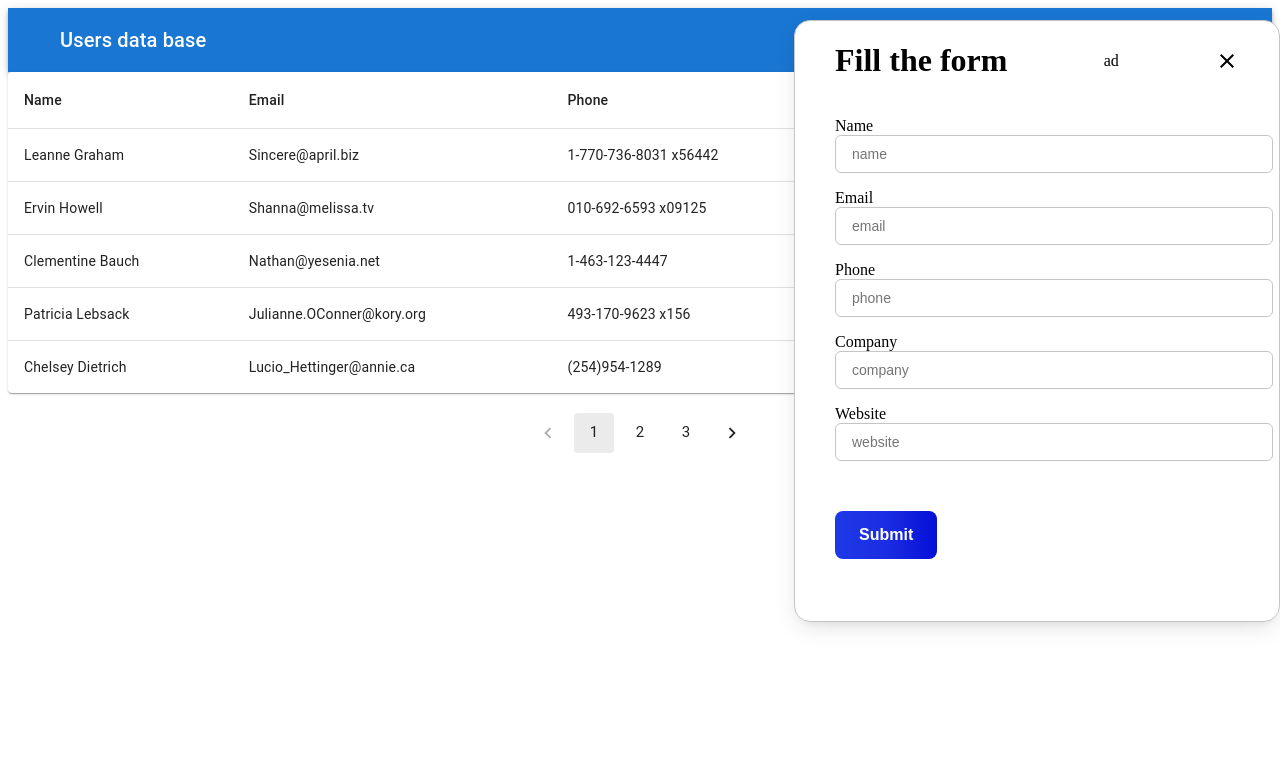
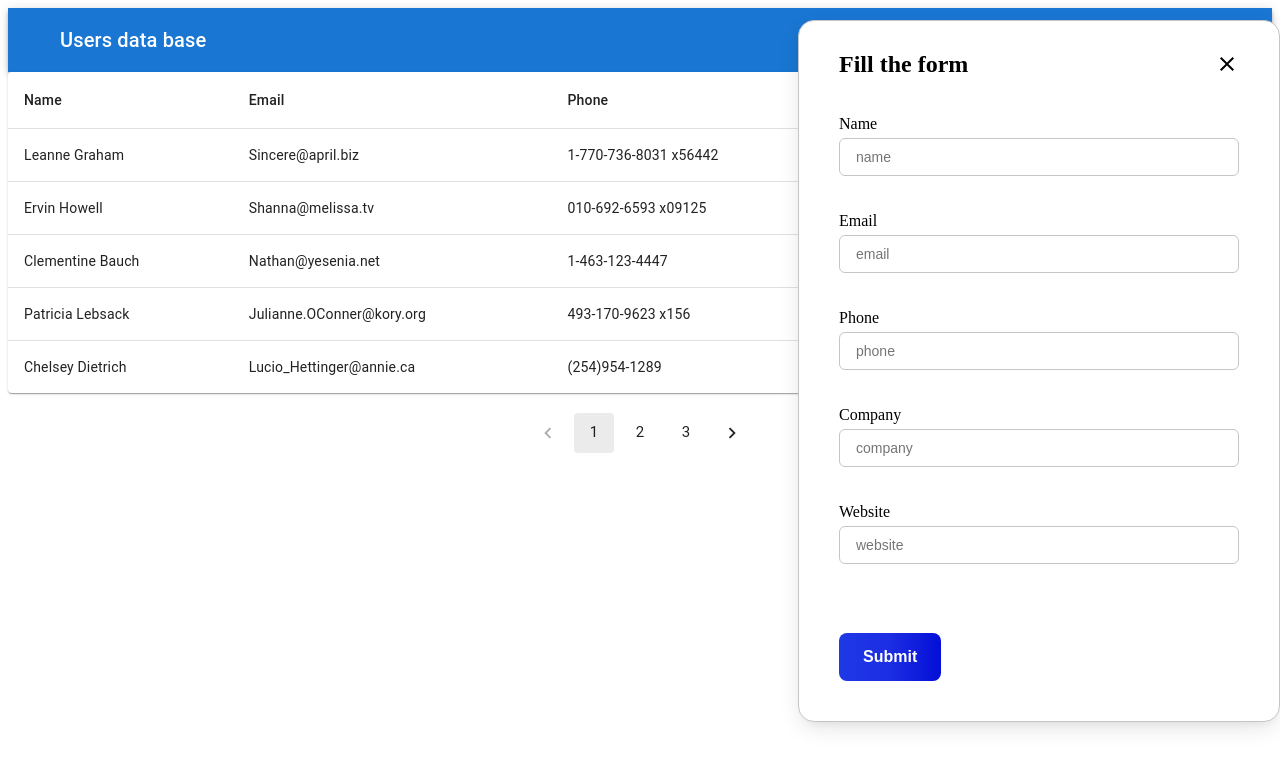
Before and after one commit to IvanKorneev/test-solutions, a React (Create React App) app: page / in a window 1280 px wide. Both pictures are taken after a click on the button "ADD USER". Shown: the top 768 px of the page. Built offline with nearby package versions, Linux system fonts and the light colour scheme; data requests are answered from the project's data file.

Commit message:
add styles for popup

```diff
--- a/src/components/UsersForm/users-form.sass
+++ b/src/components/UsersForm/users-form.sass
@@ -12,11 +12,10 @@
   border: 1px solid #C5C5C5
   box-shadow: 0 8px 24px -4px #0000001F, 0px 6px 12px -6px #00000014
   display: block
-  height: 600px
-  padding: 0 40px
+  padding: 10px 40px 40px
   position: fixed
   top: 20px
-  width: 404px
+  width: 400px
   z-index: 1
   right: 0
   overflow-y: auto
@@ -31,24 +30,30 @@
       cursor: pointer
 
   .input-container
-    margin-top: 16px
+    margin-top: 12px
+    display: flex
+    flex-direction: column
+    height: 85px
 
-  input
-    background: #FFFFFF
-    border-radius: 6px
-    border: 1px solid #C5C5C5
-    font-size: 14px
-    font-style: normal
-    font-weight: 400
-    line-height: 16px
-    padding: 10px 16px
-    width: 100%
-    &:focus
-      border-color: #0073FF
+    label
+      padding: 5px 0
 
-    ::placeholder
-      color: #878787
-      opacity: 1
+    input
+      background: #FFFFFF
+      border-radius: 6px
+      border: 1px solid #C5C5C5
+      font-size: 14px
+      font-style: normal
+      font-weight: 400
+      line-height: 16px
+      padding: 10px 16px
+
+      &:focus
+        border-color: #0073FF
+
+      ::placeholder
+        color: #878787
+        opacity: 1
 
   .submit-button
       margin-top: 50px
@@ -65,6 +70,10 @@
       background: linear-gradient(to right, rgb(30, 57, 230) 0%, rgb(28, 45, 227) 50%, rgb(4, 15, 215) 100%)
       color: #fff
 
+      &:hover
+        opacity: 0.8
+
   .error-message
     margin: 5px
     color: #DC3545
+    font-size: 14px
--- a/src/components/UsersForm/users-form.tsx
+++ b/src/components/UsersForm/users-form.tsx
@@ -44,8 +44,8 @@ export const UserForm = ({onPopupOpen}:UserFormProps) => {
     return (
         <div className='form-container'>
             <div className='form-header'>
-                <h1>Fill the form</h1>
-ad                <CloseIcon className='close-button' onClick={onPopupOpen}/>
+                <h2>Fill the form</h2>
+                <CloseIcon className='close-button' onClick={onPopupOpen}/>
             </div>
 
             <Formik
--- a/src/server/db.json
+++ b/src/server/db.json
@@ -90,12 +90,13 @@
       "company": "Hoeger LLC"
     },
     {
-      "id": 1669477916818.6033,
-      "name": "Иван",
-      "email": "bomak54@gmail.com",
-      "phone": "+380634172006",
-      "company": "dgdg",
-      "website": "www.sabala.com"
+      "id": 11,
+      "name": "Clementina DuBuque",
+      "username": "Moriah.Stanton",
+      "email": "Rey.Padberg@karina.biz",
+      "phone": "024-648-3804",
+      "website": "ambrose.net",
+      "company": "Hoeger LLC"
     }
   ]
 }
```
